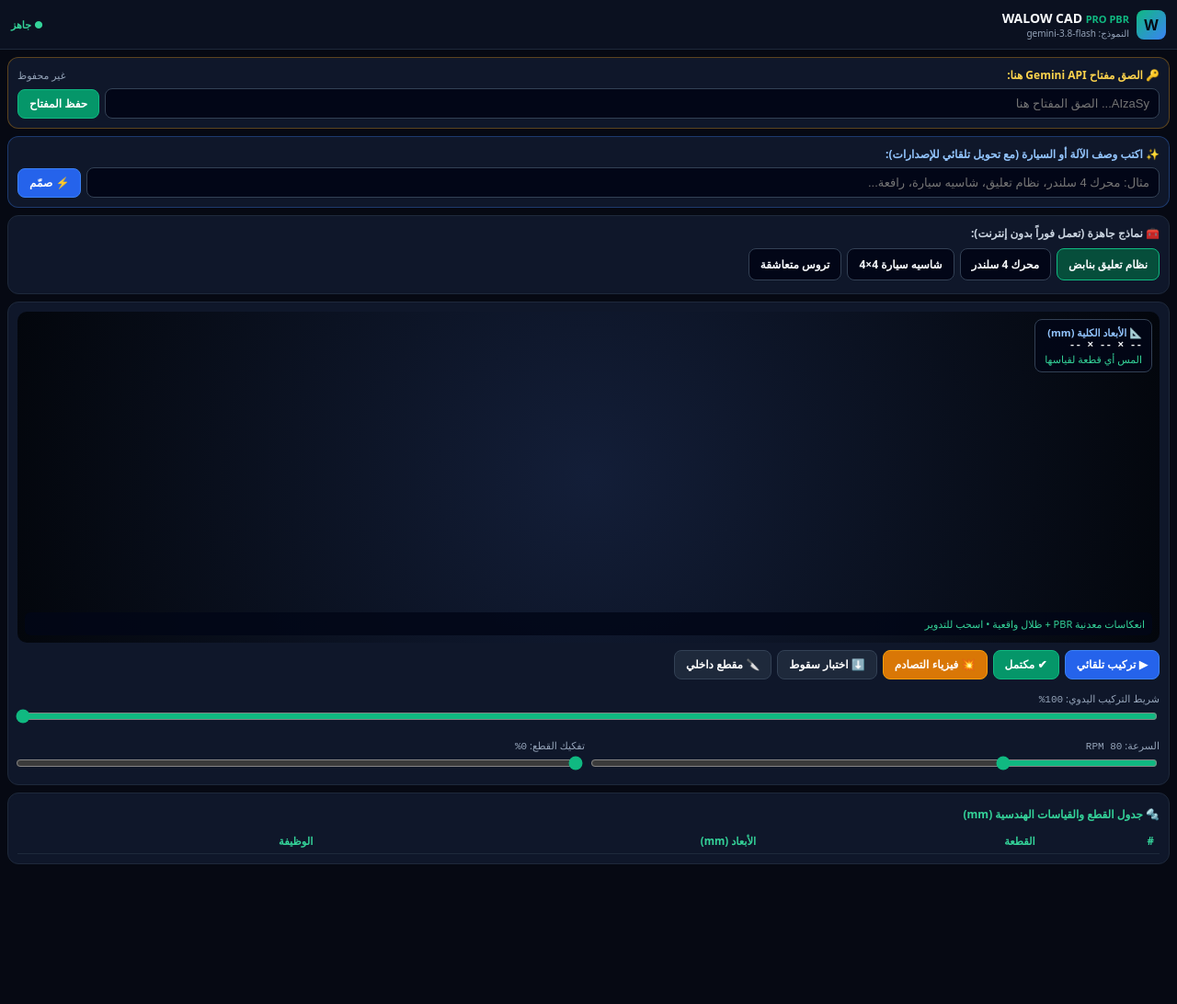
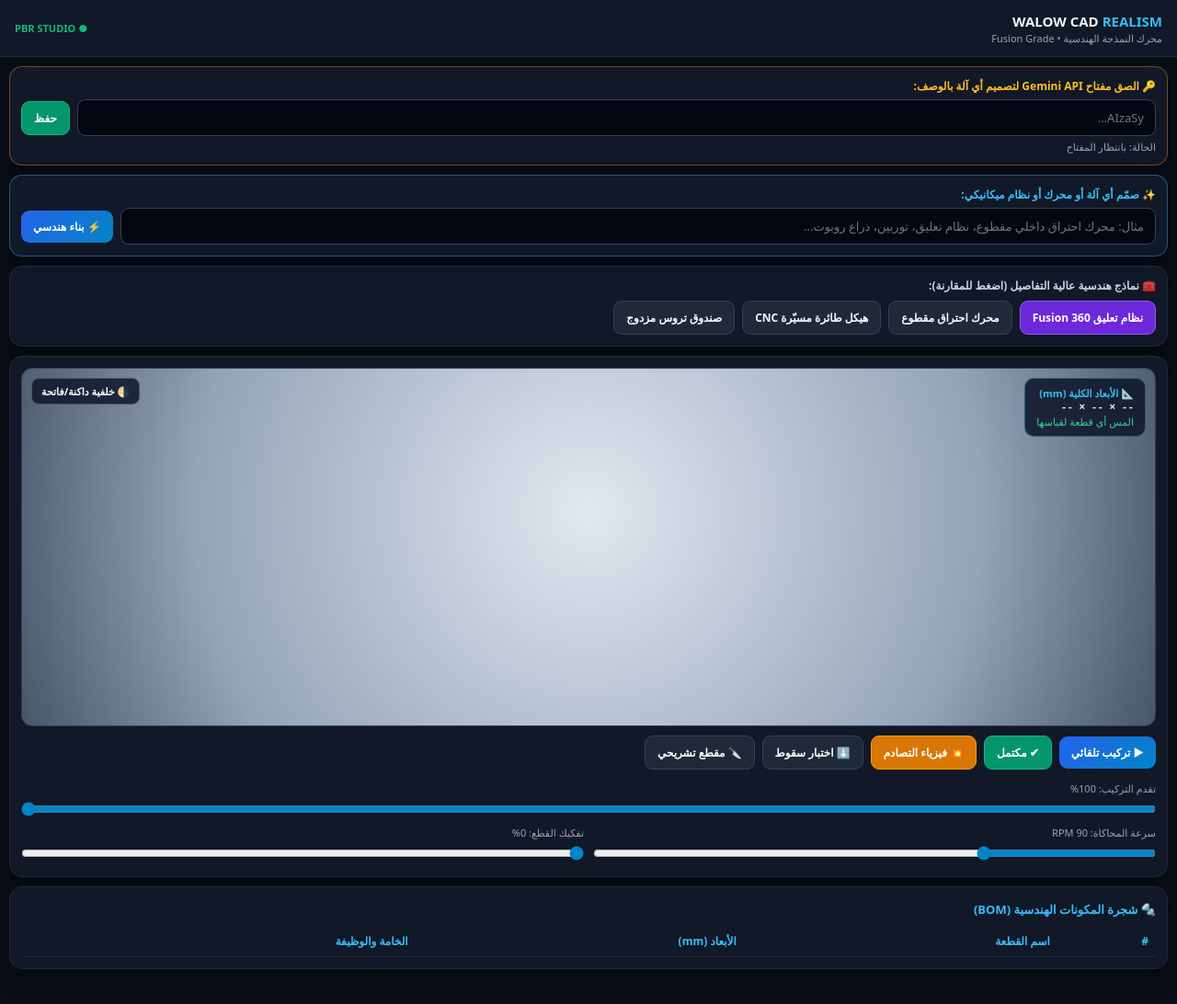
Before and after one commit to mohammadwalow-afk/Robot-google, a plain HTML site: page index.html in a window 1280 px wide. Shown: the whole page at 92% size. Before the commit the page ends 978 px from the top, so only its background shows below. Drawn offline with Linux system fonts and the light colour scheme.

Commit message:
Refactor index.html for layout and functionality improvements
Updated the HTML structure and styles for better layout and design. Enhanced the functionality for the Gemini API key management and improved the 3D viewport rendering.

```diff
--- a/index.html
+++ b/index.html
@@ -3,203 +3,186 @@
 <head>
 <meta charset="UTF-8" />
 <meta name="viewport" content="width=device-width, initial-scale=1.0, maximum-scale=1.0, user-scalable=no" />
-<meta name="theme-color" content="#060913" />
-<meta name="mobile-web-app-capable" content="yes" />
-<meta name="apple-mobile-web-app-capable" content="yes" />
-<title>WALOW CAD TURBO PRO</title>
-
-<!-- تحميل نواة Three.js الأساسية فقط لضمان أقصى سرعة -->
+<title>WALOW CAD STUDIO — محرك الواقعية الهندسية</title>
 <script src="https://cloudflare.com"></script>
-
 <style>
-:root{--bg:#060913;--card:#0f172a;--blue:#3b82f6;--green:#10b981;--amber:#f59e0b;--red:#ef4444;--txt:#f8fafc;--mut:#94a3b8}
-*{box-sizing:border-box;-webkit-tap-highlight-color:transparent}
-body{margin:0;font-family:system-ui,-apple-system,sans-serif;background:var(--bg);color:var(--txt);padding-bottom:30px}
-.mono{font-family:monospace}
-.box{background:var(--card);border:1px solid #1e293b;border-radius:12px;padding:10px;margin:8px}
-.row{display:flex;flex-wrap:wrap;gap:6px;align-items:center}
-.between{justify-content:space-between}
-header{background:#0b1120;border-bottom:1px solid #1e293b;padding:10px 12px;display:flex;justify-content:space-between;align-items:center;position:sticky;top:0;z-index:30}
-.logo{background:linear-gradient(135deg,#10b981,#3b82f6);color:#060913;font-weight:900;width:32px;height:32px;border-radius:8px;display:flex;align-items:center;justify-content:center}
-input[type=text],input[type=password],select{background:#020617;border:1px solid #334155;color:#fff;padding:8px 10px;border-radius:8px;font-size:13px;width:100%}
-input:focus{outline:none;border-color:#10b981}
-.btn{background:#1e293b;color:#fff;border:1px solid #334155;padding:8px 12px;border-radius:8px;font-weight:700;font-size:12px;cursor:pointer}
-.btn:active{transform:scale(0.96)}
-.btn.pri{background:#2563eb;border-color:#3b82f6}
-.btn.grn{background:#059669;border-color:#10b981}
-.btn.amb{background:#d97706;border-color:#f59e0b}
-.btn.on{background:#7c3aed;border-color:#a78bfa}
-#viewport{width:100%;height:360px;background:radial-gradient(circle at center,#131e38 0%,#03060c 100%);border-radius:10px;position:relative;overflow:hidden;touch-action:none}
-#hud{position:absolute;top:8px;right:8px;background:rgba(2,6,23,0.85);border:1px solid #334155;padding:6px 10px;border-radius:8px;font-size:11px;pointer-events:none}
-#statusMsg{position:absolute;bottom:8px;right:8px;left:8px;background:rgba(2,6,23,0.85);padding:5px 8px;border-radius:6px;font-size:11px;color:#34d399;pointer-events:none}
-.chips{display:flex;gap:6px;overflow-x:auto;padding:4px 0}
-.chip{background:#020617;border:1px solid #334155;padding:8px 12px;border-radius:8px;white-space:nowrap;cursor:pointer;font-size:12px;font-weight:700}
-.chip.act{border-color:#10b981;background:#064e3b}
-input[type=range]{width:100%;accent-color:#10b981}
-table{width:100%;border-collapse:collapse;font-size:11.5px;margin-top:6px}
-th,td{padding:6px;border-bottom:1px solid #1e293b;text-align:right}
-th{color:#34d399}
+  * { box-sizing: border-box; font-family: system-ui, -apple-system, sans-serif; -webkit-tap-highlight-color: transparent; }
+  body { margin: 0; background: #0a0e17; color: #f1f5f9; padding-bottom: 30px; }
+  header { background: #111827; padding: 12px 16px; border-bottom: 1px solid #1f2937; display: flex; justify-content: space-between; align-items: center; position: sticky; top: 0; z-index: 30; }
+  .card { background: #111827; border: 1px solid #1f2937; border-radius: 14px; padding: 12px; margin: 10px; box-shadow: 0 10px 25px rgba(0,0,0,0.4); }
+  .row { display: flex; gap: 8px; flex-wrap: wrap; align-items: center; }
+  input[type="text"], input[type="password"] { flex: 1; background: #030712; border: 1px solid #374151; color: #fff; padding: 10px 12px; border-radius: 9px; font-size: 13px; min-width: 140px; }
+  input:focus { outline: none; border-color: #38bdf8; }
+  button { background: #1f2937; color: #f8fafc; border: 1px solid #374151; padding: 9px 13px; border-radius: 9px; font-weight: 700; font-size: 12px; cursor: pointer; transition: 0.15s; }
+  button:active { transform: scale(0.95); }
+  .btn-pro { background: linear-gradient(135deg, #2563eb, #0284c7); border: none; color: #fff; }
+  .btn-ok { background: #059669; border-color: #10b981; color: #fff; }
+  .btn-warn { background: #d97706; border-color: #f59e0b; color: #fff; }
+  .btn-on { background: #6d28d9; border-color: #8b5cf6; color: #fff; }
+  #viewport { width: 100%; height: 390px; background: radial-gradient(circle at 50% 40%, #e2e8f0 0%, #94a3b8 65%, #475569 100%); border-radius: 12px; position: relative; overflow: hidden; touch-action: none; border: 1px solid #334155; }
+  #viewport.dark-studio { background: radial-gradient(circle at 50% 40%, #1e293b 0%, #090d16 100%); }
+  #hud { position: absolute; top: 10px; right: 10px; background: rgba(15, 23, 42, 0.88); backdrop-filter: blur(8px); padding: 8px 12px; border-radius: 10px; border: 1px solid rgba(56, 189, 248, 0.4); font-size: 11px; pointer-events: none; color: #f8fafc; }
+  #studioToggle { position: absolute; top: 10px; left: 10px; background: rgba(15, 23, 42, 0.85); border: 1px solid #475569; color: #fff; padding: 6px 10px; border-radius: 8px; font-size: 11px; z-index: 10; }
+  input[type="range"] { width: 100%; accent-color: #0284c7; margin: 5px 0; }
+  table { width: 100%; border-collapse: collapse; font-size: 12px; margin-top: 8px; }
+  th, td { padding: 8px; border-bottom: 1px solid #1f2937; text-align: right; }
+  th { color: #38bdf8; }
 </style>
 </head>
 <body>
 
 <header>
-  <div class="row" style="gap:8px">
-    <div class="logo">W</div>
   <div>
-      <div style="font-weight:900;font-size:14px">WALOW CAD <span style="color:#10b981;font-size:11px">PRO PBR</span></div>
-      <div style="font-size:10px;color:var(--mut)" id="modelBadge">النموذج: gemini-3.8-flash</div>
+    <strong style="font-size:15px;">WALOW CAD <span style="color:#38bdf8;">REALISM</span></strong>
+    <div id="modelLabel" style="font-size:11px; color:#9ca3af;">محرك النمذجة الهندسية • Fusion Grade</div>
   </div>
-  </div>
-  <span id="netStatus" style="font-size:11px;color:#34d399;font-weight:700">● جاهز</span>
+  <span id="engineBadge" style="font-size:11px; color:#10b981; font-weight:bold;">● PBR STUDIO</span>
 </header>
 
-<!-- 1. مكان لصق مفتاح Gemini API مباشرة -->
-<div class="box" style="border-color:#f59e0b55">
-  <div class="row between" style="margin-bottom:6px">
-    <b style="font-size:12px;color:#fcd34d">🔑 الصق مفتاح Gemini API هنا:</b>
-    <span id="keySavedBadge" style="font-size:11px;color:#94a3b8">غير محفوظ</span>
+<!-- 1. مفتاح Gemini API -->
+<div class="card" style="border-color: rgba(245, 158, 11, 0.4);">
+  <div style="font-size:12px; color:#fbbf24; font-weight:bold; margin-bottom:6px;">🔑 الصق مفتاح Gemini API لتصميم أي آلة بالوصف:</div>
+  <div class="row">
+    <input type="password" id="apiKeyInput" placeholder="AIzaSy..." />
+    <button type="button" class="btn-ok" id="saveKeyBtn">حفظ</button>
   </div>
-  <div class="row" style="flex-wrap:nowrap">
-    <input type="password" id="apiKeyField" placeholder="AIzaSy... الصق المفتاح هنا" />
-    <button type="button" class="btn grn" onclick="saveKeyNow()" style="white-space:nowrap">حفظ المفتاح</button>
+  <div id="keyStatus" style="font-size:11px; color:#9ca3af; margin-top:4px;">الحالة: بانتظار المفتاح</div>
+</div>
+
+<!-- 2. التوليد بالوصف -->
+<div class="card" style="border-color: rgba(56, 189, 248, 0.4);">
+  <div style="font-size:12px; color:#38bdf8; font-weight:bold; margin-bottom:6px;">✨ صمّم أي آلة أو محرك أو نظام ميكانيكي:</div>
+  <div class="row">
+    <input type="text" id="promptInput" placeholder="مثال: محرك احتراق داخلي مقطوع، نظام تعليق، توربين، ذراع روبوت..." />
+    <button type="button" class="btn-pro" id="generateBtn">⚡ بناء هندسي</button>
+  </div>
+  <div id="aiStatus" style="font-size:12px; color:#fbbf24; font-weight:bold; margin-top:6px; display:none;"></div>
+</div>
+
+<!-- 3. النماذج الهندسية عالية الواقعية (مطابقة للصور) -->
+<div class="card">
+  <div style="font-size:12px; color:#cbd5e1; font-weight:bold; margin-bottom:8px;">🧰 نماذج هندسية عالية التفاصيل (اضغط للمقارنة):</div>
+  <div class="row">
+    <button type="button" class="preset-btn btn-on" data-type="fusion">نظام تعليق Fusion 360</button>
+    <button type="button" class="preset-btn" data-type="cut_engine">محرك احتراق مقطوع</button>
+    <button type="button" class="preset-btn" data-type="drone_hub">هيكل طائرة مسيّرة CNC</button>
+    <button type="button" class="preset-btn" data-type="gearbox">صندوق تروس مزدوج</button>
   </div>
 </div>
 
-<!-- 2. صندوق تصميم أي آلة بالوصف -->
-<div class="box" style="border-color:#3b82f655">
-  <b style="font-size:12px;color:#93c5fd;display:block;margin-bottom:6px">✨ اكتب وصف الآلة أو السيارة (مع تحويل تلقائي للإصدارات):</b>
-  <div class="row" style="flex-wrap:nowrap">
-    <input type="text" id="promptField" placeholder="مثال: محرك 4 سلندر، نظام تعليق، شاسيه سيارة، رافعة..." />
-    <button type="button" class="btn pri" id="buildBtn" onclick="generateMachine()" style="white-space:nowrap">⚡ صمّم</button>
-  </div>
-  <div id="aiProgress" style="display:none;margin-top:8px;font-size:11.5px;color:#fbbf24;font-weight:700"></div>
-</div>
-
-<!-- 3. نماذج هندسية فورية -->
-<div class="box">
-  <b style="font-size:12px;color:#cbd5e1;display:block;margin-bottom:4px">🧰 نماذج جاهزة (تعمل فوراً بدون إنترنت):</b>
-  <div class="chips" id="presetBar">
-    <div class="chip act" onclick="loadPreset('susp', this)">نظام تعليق بنابض</div>
-    <div class="chip" onclick="loadPreset('engine', this)">محرك 4 سلندر</div>
-    <div class="chip" onclick="loadPreset('car', this)">شاسيه سيارة 4×4</div>
-    <div class="chip" onclick="loadPreset('gears', this)">تروس متعاشقة</div>
+<!-- 4. شاشة العرض ثلاثية الأبعاد -->
+<div class="card">
+  <div id="viewport">
+    <button type="button" id="studioToggle">🌗 خلفية داكنة/فاتحة</button>
+    <div id="hud">
+      <div style="color:#38bdf8; font-weight:bold;">📐 الأبعاد الكلية (mm)</div>
+      <div id="totalDims" style="font-family:monospace; font-weight:bold; margin:2px 0;">-- × -- × --</div>
+      <div id="partDims" style="color:#34d399;">المس أي قطعة لقياسها</div>
     </div>
   </div>
 
-<!-- 4. شاشة العرض ثلاثي الأبعاد -->
-<div class="box">
-  <div id="viewport">
-    <div id="hud">
-      <div style="color:#93c5fd;font-weight:700">📐 الأبعاد الكلية (mm)</div>
-      <div id="dimTotal" class="mono" style="font-weight:700">-- × -- × --</div>
-      <div id="dimPart" style="color:#34d399;margin-top:2px">المس أي قطعة لقياسها</div>
-    </div>
-    <div id="statusMsg">انعكاسات معدنية PBR + ظلال واقعية • اسحب للتدوير</div>
+  <div class="row" style="margin-top:10px;">
+    <button type="button" class="btn-pro" id="asmStartBtn">▶ تركيب تلقائي</button>
+    <button type="button" class="btn-ok" id="asmDoneBtn">✔ مكتمل</button>
+    <button type="button" class="btn-warn" id="physBtn">💥 فيزياء التصادم</button>
+    <button type="button" id="dropBtn">⬇️ اختبار سقوط</button>
+    <button type="button" id="cutBtn">🔪 مقطع تشريحي</button>
   </div>
 
-  <!-- أزرار التحكم السريعة -->
-  <div class="row" style="margin-top:8px">
-    <button type="button" class="btn pri" onclick="startAutoAssemble()">▶ تركيب تلقائي</button>
-    <button type="button" class="btn grn" onclick="completeAssemble()">✔ مكتمل</button>
-    <button type="button" class="btn amb" id="physBtn" onclick="togglePhysics()">💥 فيزياء التصادم</button>
-    <button type="button" class="btn" onclick="dropPieces()">⬇️ اختبار سقوط</button>
-    <button type="button" class="btn" id="cutBtn" onclick="toggleCut()">🔪 مقطع داخلي</button>
+  <div style="margin-top:8px;">
+    <label style="font-size:11px; color:#9ca3af;">تقدم التركيب: <span id="asmVal">100%</span></label>
+    <input type="range" id="asmSlider" min="0" max="100" value="100" />
   </div>
 
-  <div style="margin-top:8px">
-    <label style="font-size:11px;color:var(--mut)">شريط التركيب اليدوي: <span id="asmPct" class="mono">100%</span></label>
-    <input type="range" id="asmSlider" min="0" max="100" value="100" oninput="scrubAssemble(this.value)" />
-  </div>
-
-  <div style="display:grid;grid-template-columns:1fr 1fr;gap:8px;margin-top:6px">
+  <div style="display:grid; grid-template-columns:1fr 1fr; gap:10px;">
     <div>
-      <label style="font-size:11px;color:var(--mut)">السرعة: <span id="rpmTxt" class="mono">80 RPM</span></label>
-      <input type="range" min="0" max="300" value="80" oninput="state.rpm=Number(this.value);document.getElementById('rpmTxt').textContent=this.value+' RPM'" />
+      <label style="font-size:11px; color:#9ca3af;">سرعة المحاكاة: <span id="rpmVal">90 RPM</span></label>
+      <input type="range" id="rpmSlider" min="0" max="300" value="90" />
     </div>
     <div>
-      <label style="font-size:11px;color:var(--mut)">تفكيك القطع: <span id="expTxt" class="mono">0%</span></label>
-      <input type="range" id="expSlider" min="0" max="100" value="0" oninput="state.explode=this.value/100;document.getElementById('expTxt').textContent=this.value+'%'" />
+      <label style="font-size:11px; color:#9ca3af;">تفكيك القطع: <span id="expVal">0%</span></label>
+      <input type="range" id="expSlider" min="0" max="100" value="0" />
     </div>
   </div>
 
-  <div id="cutBox" style="display:none;margin-top:6px">
-    <label style="font-size:11px;color:#fca5a5">تحريك مستوى المقطع الداخلي:</label>
-    <input type="range" min="-200" max="200" value="40" oninput="if(clipPlane) clipPlane.constant=this.value/100" />
+  <div id="cutControl" style="display:none; margin-top:8px;">
+    <label style="font-size:11px; color:#fca5a5;">تحريك مستوى القطع:</label>
+    <input type="range" id="cutSlider" min="-200" max="200" value="25" />
   </div>
 </div>
 
-<!-- 5. جدول القطع والقياسات -->
-<div class="box">
-  <b style="font-size:12px;color:#34d399">🔩 جدول القطع والقياسات الهندسية (mm)</b>
-  <div style="overflow-x:auto">
+<!-- 5. جدول القطع -->
+<div class="card">
+  <strong style="font-size:13px; color:#38bdf8;">🔩 شجرة المكونات الهندسية (BOM)</strong>
   <table>
-      <thead><tr><th>#</th><th>القطعة</th><th>الأبعاد (mm)</th><th>الوظيفة</th></tr></thead>
-      <tbody id="bomTable"></tbody>
+    <thead>
+      <tr><th>#</th><th>اسم القطعة</th><th>الأبعاد (mm)</th><th>الخامة والوظيفة</th></tr>
+    </thead>
+    <tbody id="bomBody"></tbody>
   </table>
-  </div>
 </div>
 
 <script>
-// ================= إدارة مفتاح Gemini API =================
-function saveKeyNow() {
-  const val = document.getElementById('apiKeyField').value.trim();
-  if (!val) {
-    alert('الرجاء لصق المفتاح في المربع أولاً.');
+document.addEventListener("DOMContentLoaded", function() {
+  // إدارة مفتاح API
+  const keyInput = document.getElementById("apiKeyInput");
+  const keyStatus = document.getElementById("keyStatus");
+  const savedKey = localStorage.getItem("walow_gemini_key");
+  if (savedKey) {
+    keyInput.value = savedKey;
+    keyStatus.textContent = "الحالة: ● المفتاح محفوظ وجاهز";
+    keyStatus.style.color = "#10b981";
+  }
+
+  document.getElementById("saveKeyBtn").addEventListener("click", function() {
+    const val = keyInput.value.trim();
+    if (!val) { alert("الرجاء لصق المفتاح أولاً!"); return; }
+    localStorage.setItem("walow_gemini_key", val);
+    keyStatus.textContent = "الحالة: ● تم حفظ المفتاح بنجاح";
+    keyStatus.style.color = "#10b981";
+    alert("تم حفظ المفتاح!");
+  });
+
+  if (typeof THREE === "undefined") {
+    document.getElementById("engineBadge").textContent = "✕ لا يوجد إنترنت لتحميل 3D";
+    document.getElementById("engineBadge").style.color = "#ef4444";
     return;
   }
-  localStorage.setItem('walow_gemini_key', val);
-  checkSavedKey();
-  alert('تم حفظ مفتاح Gemini بنجاح!');
-}
 
-function checkSavedKey() {
-  const k = localStorage.getItem('walow_gemini_key');
-  const badge = document.getElementById('keySavedBadge');
-  if (k) {
-    document.getElementById('apiKeyField').value = k;
-    badge.textContent = '● المفتاح محفوظ وجاهز';
-    badge.style.color = '#10b981';
-  } else {
-    badge.textContent = '○ بانتظار لصق المفتاح';
-    badge.style.color = '#f59e0b';
-  }
-}
-checkSavedKey();
-
-if (typeof THREE === 'undefined') {
-  document.getElementById('netStatus').textContent = '✕ تعذر تحميل مكتبة 3D';
-  document.getElementById('netStatus').style.color = '#ef4444';
-}
-
-// ================= إعداد المشهد + انعكاسات الاستوديو المدمجة + الظلال =================
-const state = {
-  parts: [],
-  rpm: 80,
-  explode: 0,
-  physics: false,
-  cut: false,
-  angle: 0,
-  asmRunning: false,
-  asmProgress: 1
-};
-
-const vp = document.getElementById('viewport');
+  // إعداد المشهد والإضاءة الاستوديو عالية الواقعية (مثل Fusion 360)
+  const box = document.getElementById("viewport");
   const scene = new THREE.Scene();
-const camera = new THREE.PerspectiveCamera(45, vp.clientWidth / vp.clientHeight, 0.1, 100);
+  const camera = new THREE.PerspectiveCamera(40, box.clientWidth / box.clientHeight, 0.1, 100);
 
   const renderer = new THREE.WebGLRenderer({ antialias: true, alpha: true, powerPreference: "high-performance" });
-renderer.setSize(vp.clientWidth, vp.clientHeight);
-renderer.setPixelRatio(Math.min(window.devicePixelRatio, 1.75));
+  renderer.setSize(box.clientWidth, box.clientHeight);
+  renderer.setPixelRatio(Math.min(window.devicePixelRatio, 2));
   renderer.shadowMap.enabled = true;
   renderer.shadowMap.type = THREE.PCFSoftShadowMap;
   renderer.toneMapping = THREE.ACESFilmicToneMapping;
-renderer.toneMappingExposure = 1.25;
+  renderer.toneMappingExposure = 1.2;
   renderer.localClippingEnabled = true;
-vp.appendChild(renderer.domElement);
+  box.appendChild(renderer.domElement);
 
-// توليد بيئة انعكاس استوديو برمجياً بدون تحميل ملفات خارجية (تمنح المعادن لمعاناً واقعياً)
-(function buildFastStudioReflection() {
+  // غرفة انعكاس استوديو مدمجة (PMREM) تعطي المعادن مظهر CAD الحقيقي
   const pmrem = new THREE.PMREMGenerator(renderer);
   const envScene = new THREE.Scene();
-  envScene.background = new THREE.Color(0x1e293b);
+  envScene.background = new THREE.Color(0xcbd5e1);
+  const lightStrip1 = new THREE.Mesh(new THREE.BoxGeometry(14, 0.4, 14), new THREE.MeshBasicMaterial({ color: 0xffffff }));
+  lightStrip1.position.set(0, 8, 0);
+  const lightStrip2 = new THREE.Mesh(new THREE.BoxGeometry(0.4, 10, 14), new THREE.MeshBasicMaterial({ color: 0xe0f2fe }));
+  lightStrip2.position.set(-8, 3, 0);
+  const darkFloor = new THREE.Mesh(new THREE.BoxGeometry(16, 0.4, 16), new THREE.MeshBasicMaterial({ color: 0x334155 }));
+  darkFloor.position.set(0, -6, 0);
+  envScene.add(lightStrip1, lightStrip2, darkFloor);
+  scene.environment = pmrem.fromScene(envScene, 0.04).texture;
+  pmrem.dispose();
+
+  // إضاءة + ظلال
+  scene.add(new THREE.HemisphereLight(0xffffff, 0x475569, 0.6));
+  const sun = new THREE.DirectionalLight(0xffffff, 1.3);
+  sun.position.set(5, 10, 7);
+  sun.castShadow = true;
+  sun.shadow.mapSize.set(1024, 1024);
+  sun.shadow.bias = -0.0005;
+  scene.add(sun);
```
Lines whose indentation alone changed are shown as unchanged.
